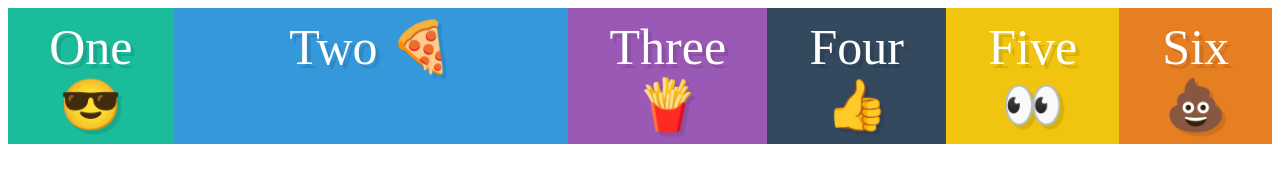
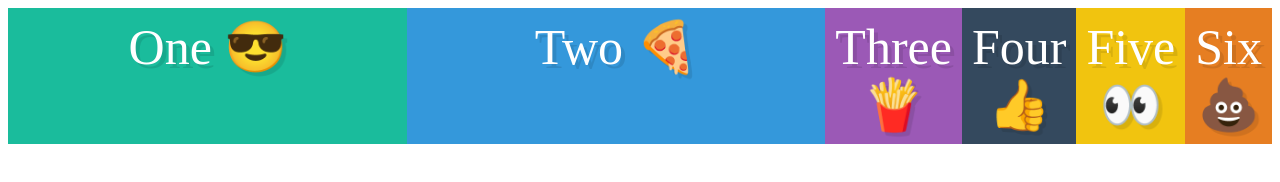
Before and after one commit to rmemory/FlexBox2.0_Sizing, a plain HTML site: page index.html in a window 1280 px wide. Drawn offline with Linux system fonts and the light colour scheme.

Commit message:
Add comments and adjust sizing code

```diff
--- a/index.html
+++ b/index.html
@@ -2,7 +2,7 @@
 <html lang="en">
 <head>
 	<meta charset="UTF-8">
-	<title>FlexBox Introduction</title>
+	<title>FlexBox Sizing Introduction</title>
 	<link rel="stylesheet" href="style.css">
 </head>
 <body>
--- a/style.css
+++ b/style.css
@@ -27,21 +27,37 @@
 	display:flex;
 }
 
+/* The flex property is applied to flex items, not the container.
+
+   **** The flex property is all about telling an item what to do with additional or
+		not enough space ****
+
+	The default "flex" value is "auto", meaning the item takes up as much room as its content
+*/
+
+	.box {
+			flex: 1; /* This gives all of the boxes equal spacing across the screen. They grow enough to fill
+				the space.Stated differently: The available space is divided equally between all children
+				This is a shorthand of setting flex-grow = 1 and flex-shrink = 1. */
+	}
+
+
+ /* Any of these could be set to auto */
 .box1 {
-	/* flex: 1; Gives all of the boxes equal spacing across the screen. They grow enough to fill the space.
-				Stated differently: The available space is divided equally between all children
-				This is a shorthand of setting flex-grow = 1 and flex-shrink = 1. */
 
 	flex-grow: 10;  /* A property to indicate how much it should grow, can be any postive integer
 					  The default flex-grow is zero. Flex-row is all about how it handles the extra
 					  space. */
 	flex-shrink: 10; /* A property to indicate how much it should shrink, zero is as small as possible.
-						Flex-shrink is about how it handles space as things get smaller than they should be */
-	flex-basis: 400px; /* How big in pixels should the element be along the main axis before any growing or shrinking */
+						Flex-shrink is about how it handles space as things get smaller than they
+						should be */
+	flex-basis: 400px; /* How big in pixels should the element be along the main axis before any growing
+						  or shrinking */
 	/* flex: 10 10 400px; */
 }
 
 .box2 {
 	/* flex: 2; Makes box2 twice as big as the others */
-	flex-basis: 400px; /* How big in pixels should the element be along the main axis before any growing or shrinking */
+	flex-basis: 400px; /* How big in pixels should the element be along the main axis before any
+						  growing or shrinking */
 }
```
